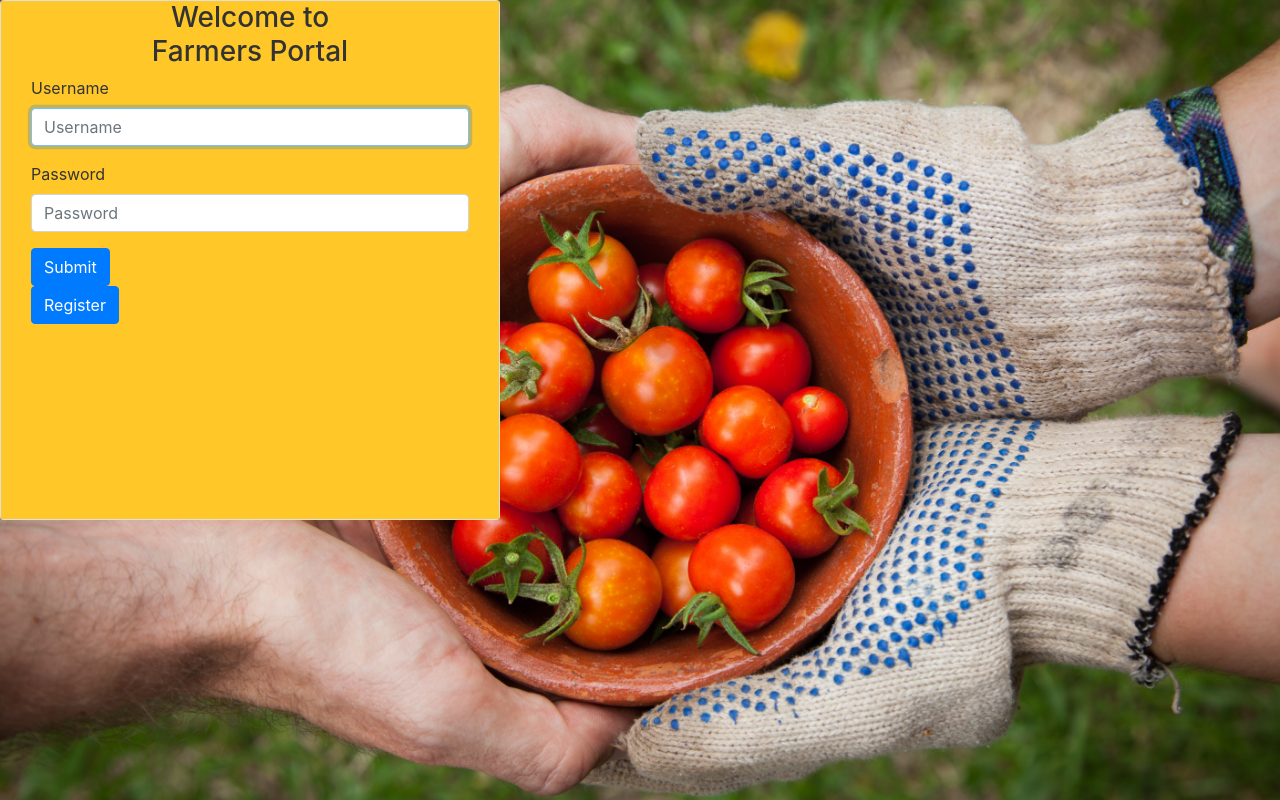
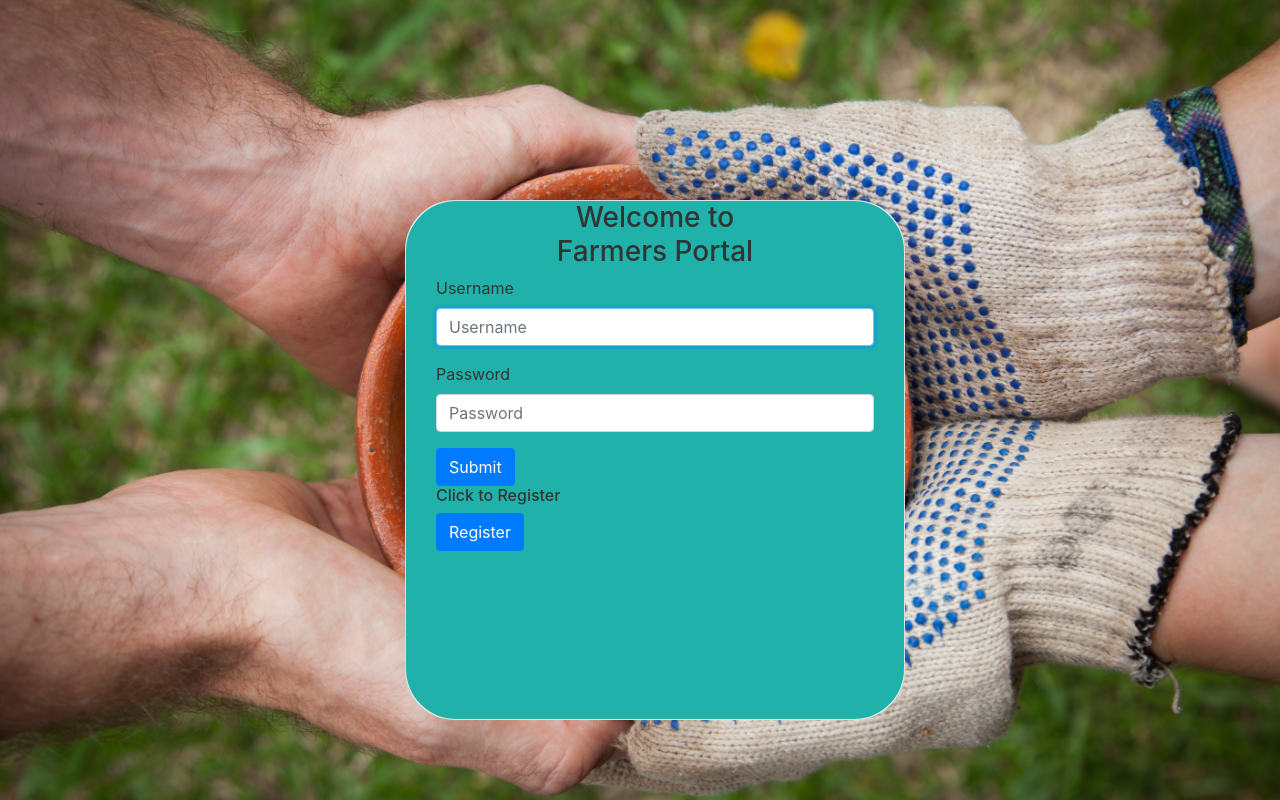
Before and after one commit to havanoor/TSEC-Codestorm, a Django app: page /signup in a window 1280 px wide. Run offline with Django 3.2, Linux system fonts and the light colour scheme; some libraries are stand-ins or nearby versions.

Commit message:
Login Page

```diff
--- a/FarmerApp/forms.py
+++ b/FarmerApp/forms.py
@@ -43,7 +43,7 @@ class FarmerForm(ModelForm):
         self.fields['confirm_password'].widget.attrs['placeholder'] = 'Confirm Password'
         self.fields['dob'].widget.attrs['class'] = 'form-control'
         self.fields['dob'].widget.attrs['id'] = 'exampleInputEmail1'
-        self.fields['dob'].widget.attrs['placeholder'] = 'Username'
+        self.fields['dob'].widget.attrs['placeholder'] = 'YYYY-MM-DD'
         self.fields['aadhar_no'].widget.attrs['class'] = 'form-control'
         self.fields['aadhar_no'].widget.attrs['id'] = 'exampleInputEmail1'
         self.fields['aadhar_no'].widget.attrs['placeholder'] = 'Aadhar-no'
@@ -73,7 +73,7 @@ class BuyerForm(ModelForm):
             raise forms.ValidationError("Passwords don't match")
 
     def __init__(self,*args,**kwargs):
-        super(AccountAuthenticationForm,self).__init__(*args,**kwargs)
+        super(BuyerForm,self).__init__(*args,**kwargs)
         self.fields['username'].widget.attrs['class'] = 'form-control'
         self.fields['username'].widget.attrs['id'] = 'exampleInputEmail1'
         self.fields['username'].widget.attrs['placeholder'] = 'Username'
--- a/FarmerApp/static/css/login.css
+++ b/FarmerApp/static/css/login.css
@@ -6,16 +6,6 @@
     margin-top: 230px;
     /* box-shadow: 10px 10px gray; */
     /* background-color: brown; */
-/*     box-shadow: 0 4px 8px 0 rgba(0, 0, 0, 0.2), 0 6px 20px 0 rgba(0, 0, 0, 0.19); */
-/*     padding: 10px 1px 1px 1px; */
-
-    /* left: 100px; */
-/*     background: rgba(44,62,80,0.7); */
-/*     color: white; */
-
-    /* box-shadow: 0 4px 8px 0 rgba(0, 0, 0, 0.2), 0 6px 20px 0 rgba(0, 0, 0, 0.19); */
-    /* padding: 10px 1px 1px 1px; */
-
     /* box-shadow: 0 4px 8px 0 rgba(0, 0, 0, 0.2), 0 6px 20px 0 rgba(0, 0, 0, 0.19); */
     /* padding: 10px 1px 1px 1px; */
 
@@ -24,9 +14,9 @@
     /* color: white; */
 
 
+
 /* } */
 
-/* } */
 
 /* .mybtn{
 
@@ -47,7 +37,6 @@ body
 
 
 
-
 .maincontainer{
     position: relative;
     width: 500px;
@@ -60,11 +49,13 @@ body
 
 .card{
     position: absolute;
+    margin-top: 200px;
     width:100%;
     height:100%;
     transform-style:preserve-3d;
     transition:all 0.5s ease;
     /* background: yellow; */
+    border-radius: 50px;
 }
 .card.flip-karo{
     transform: rotateY(180deg);
@@ -74,18 +65,20 @@ body
     width: 100%;
     height:100%;
     backface-visibility: hidden;
-    background: #ffc728;
+    background: lightseagreen;
     /* background: rgba(44,62,80,0.7); */
     color:#333;
+    border-radius: 50px;
 }
 .back{
     position: absolute;
     width: 100%;
     height:100%;
     backface-visibility: hidden;
-    background: #ffc728;
+    background: lightseagreen;
     /* background: rgba(44,62,80,0.7); */
     color:#333;
+    border-radius: 50px;
     transform:rotateY(180deg)
 
 
--- a/FarmerApp/templates/FarmerApp/login.html
+++ b/FarmerApp/templates/FarmerApp/login.html
@@ -23,7 +23,7 @@
 </head>
 <body>
 
-    <div class="maincontainer">
+    <div class="maincontainer container">
         <div class="card">
             <div class="front">
                 <div class="myform container">
@@ -31,6 +31,7 @@
                     <div class='container'>
                       <h3 style="text-align: center;">Welcome to <br>Farmers Portal</h3>
                       <form method="POST">
+                        {{form.errors}}
                       {% csrf_token %}
                         <div class="form-group">
                           <label for="exampleInputEmail1">Username</label>
@@ -46,7 +47,19 @@
 
                           <button type="submit"  class="btn btn-primary mybtn">Submit</button>
                       </form>
+
+                      <div class="form-group">
+
+                        <p class="h6">Click to Register</p>
+
                       <button class="btn btn-primary mybtn" type="button" onClick="flip()" id='flip-button'>Register</button>
+                      </div>
+
+
+
+
+
+
                     </div>
 
 
@@ -58,7 +71,8 @@
               <div class="bradcam_area bradcam_bg_1">
                 <div class="container">
                     <div class="bradcam_text">
-                        <h3>Personal Details</h3>
+                        <!-- <h3>Personal Details</h3> -->
+                        <h3 style="text-align: center;">Personal Details</h3>
                         <div class="row">
                             <div class="col-sm-8">
                               <div class="form-actions">
```
Also changed, not shown: FarmerApp/models.py (line endings or trailing spaces).
